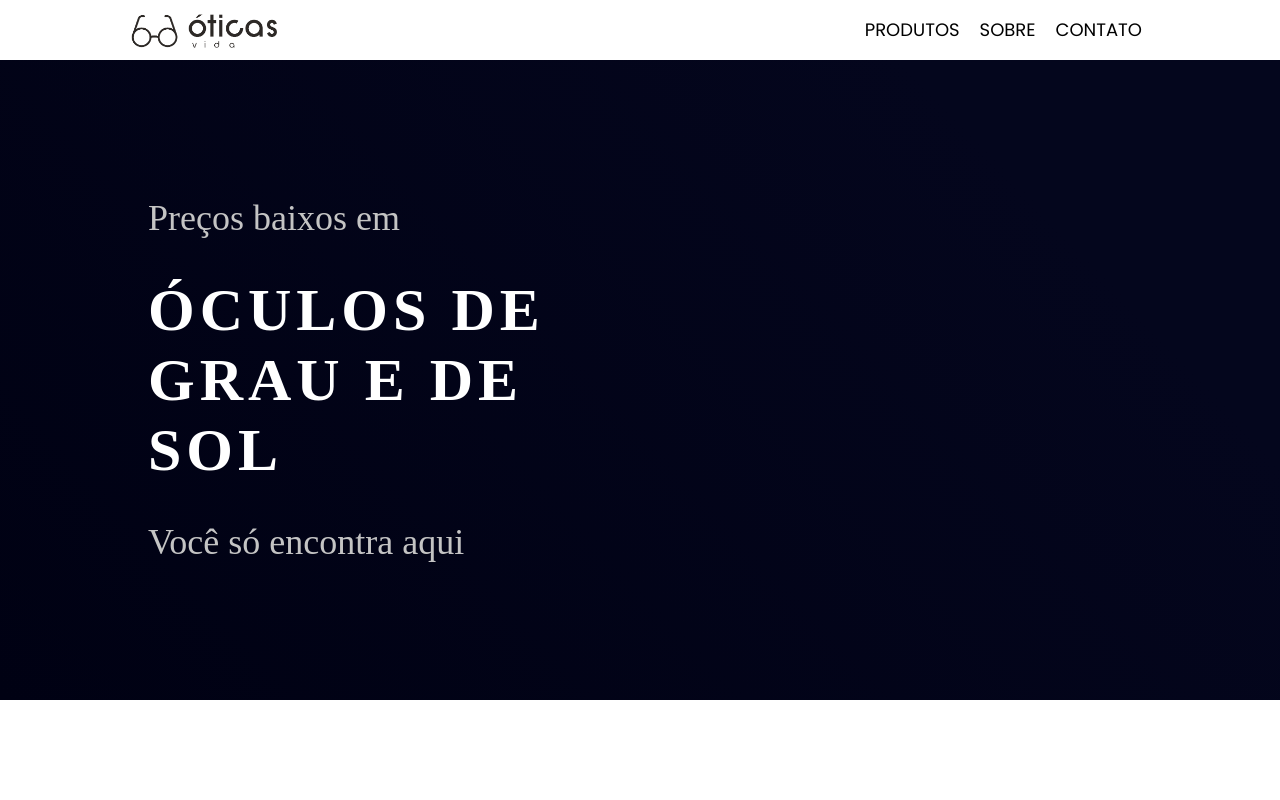
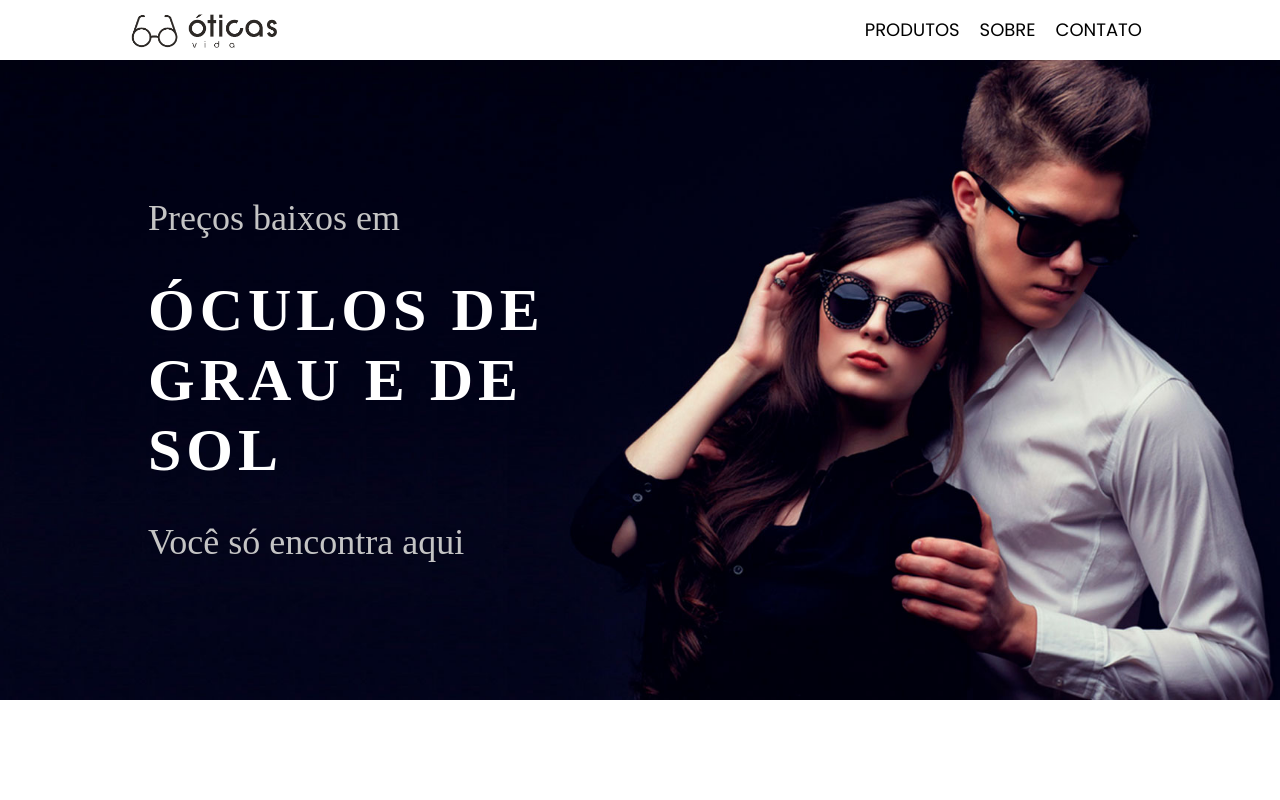
Before and after one commit to gleicekelly13/Loja-de-oculos, a React (Create React App) app: page / in a window 1280 px wide. Shown: the top 800 px of the page. Built offline with nearby package versions, Linux system fonts and the light colour scheme; a web font is replaced by a local one.

Commit message:
Alteração na hierarquia do código do background-image

```diff
--- a/src/App.css
+++ b/src/App.css
@@ -19,6 +19,8 @@ h2 {
   font-size: 36px;
   margin: 0;
 }
+
+/* Header CSS */
 
 header {
   padding: 10px 15px;
@@ -43,12 +45,14 @@ header a {
   margin: 0 5px;
 }
 
+/* Capa CSS */
+
 .image-fundo {
+  background: linear-gradient(47deg,#000113 0%,#04061d 80%, #04061d 100%);
   background-image: url('/public/assets/capa.png');
   background-repeat: no-repeat;
   background-size: cover;
   background-position: center;
-  background: linear-gradient(47deg,#000113 0%,#04061d 80%, #04061d 100%);
   height: 80vh;
 }
 
@@ -79,6 +83,8 @@ header a {
   letter-spacing: 5px;
   line-height: 70px;
 }
+
+/* Produtos CSS */
 
 .secao-produtos {
   width: 100%;
@@ -135,6 +141,8 @@ figure {
   margin: 5px;
 }
 
+/* Sobre CSS */
+
 .secao-sobre {
   background-color: #f8f7ff;
   padding: 100px 20px;
@@ -184,6 +192,8 @@ figure {
   color: #4a4a4a;
 }
 
+/* Contato CSS */
+
 .secao-contato {
   width: 100%;
   text-align: center;
@@ -219,6 +229,8 @@ figure {
   margin-left: 10px;
 }
 
+/* Footer CSS */
+
 footer {
   background-color: #030303;
   padding: 20px;
```
